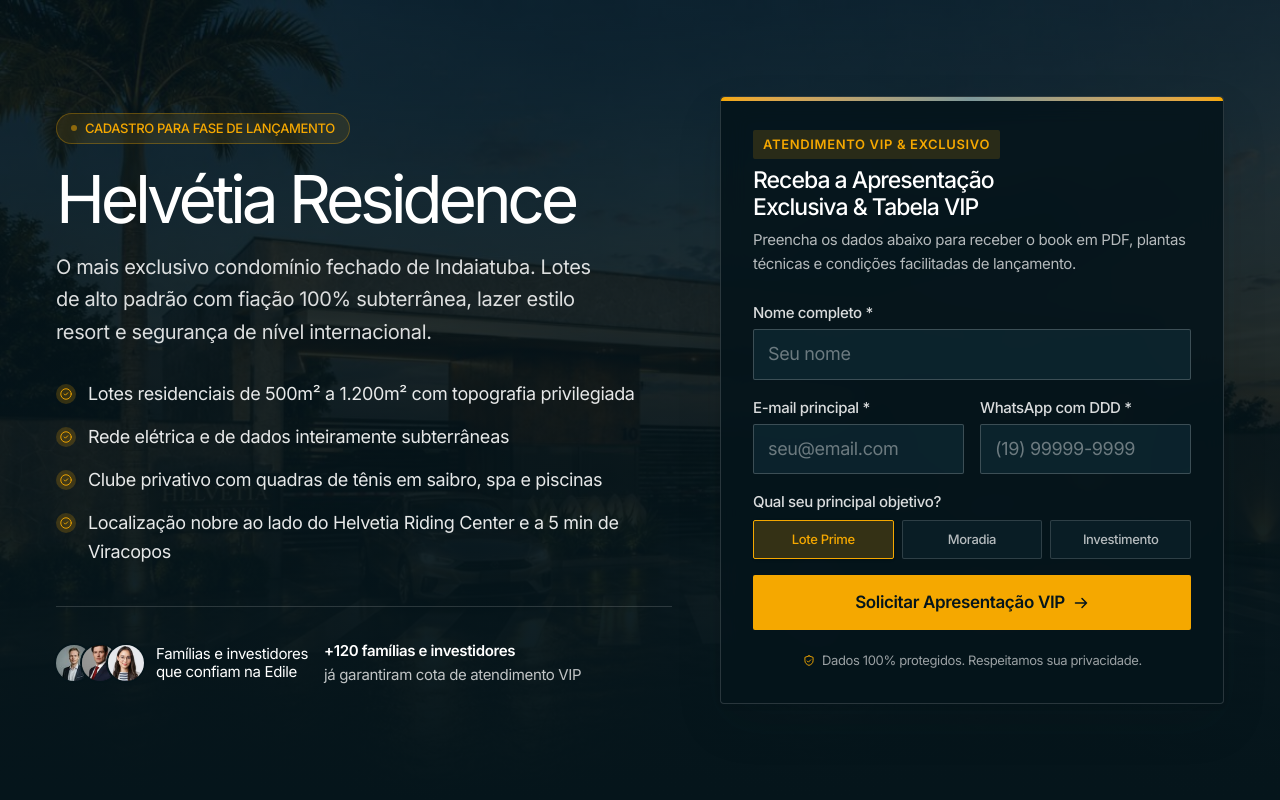
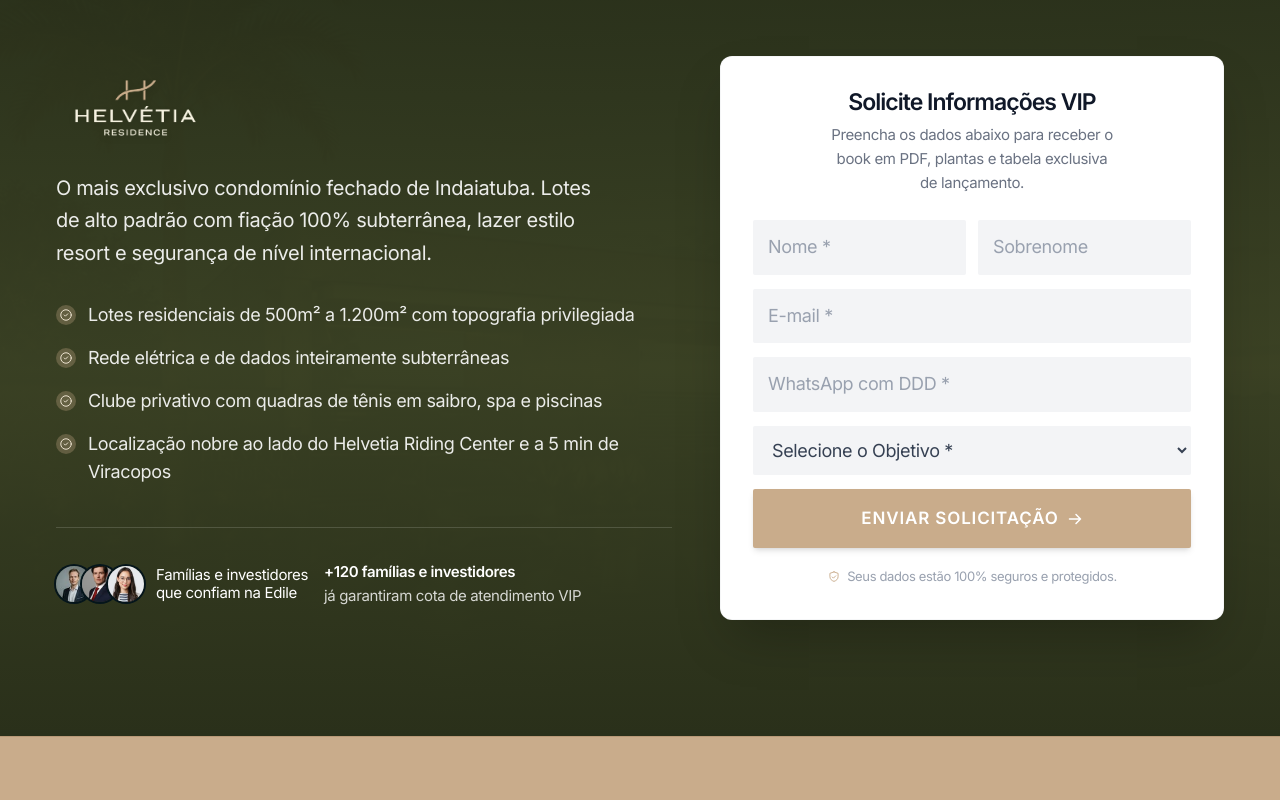
Before and after one commit to edileconstrutora/edile, a Next.js app: page /helvetia-residence in a window 1280 px wide. Shown: the top 800 px of the page. Built offline with nearby package versions, Linux system fonts and the light colour scheme.

Commit message:
feat(helvetia-residence): redesign hero & stats section with logo-hr, white lead form, olive background, and c9ac8b stats bar

```diff
--- a/app/helvetia-residence/page.tsx
+++ b/app/helvetia-residence/page.tsx
@@ -100,10 +100,10 @@
     <>
       <main className="relative overflow-hidden bg-paper">
         {/* =========================================================================
-            HERO SECTION — High-converting template inspired by Danube Dubai Inquiry
+            HERO SECTION — Inspired by Danube Dubai Inquiry reference design
            ========================================================================= */}
-        <section className="relative min-h-[92svh] overflow-hidden bg-petrol-950 pt-16 pb-16 md:pt-24 md:pb-24">
-          {/* Background image & gradient overlays */}
+        <section className="relative min-h-[92svh] overflow-hidden bg-[#3a4124] pt-10 pb-16 md:pt-14 md:pb-24">
+          {/* Background image & gradient overlays matching reference dark olive tone */}
           <Image
             src="/images/edile-hrbg.jpeg"
             alt="Helvétia Residence — Empreendimento Edile"
@@ -111,24 +111,27 @@
             priority
             quality={92}
             sizes="100vw"
-            className="object-cover opacity-35"
+            className="object-cover opacity-25 mix-blend-overlay"
           />
-          <div className="absolute inset-0 bg-gradient-to-t from-petrol-950 via-petrol-950/70 to-petrol-950/40" />
+          <div className="absolute inset-0 bg-gradient-to-t from-[#2a301a] via-[#3a4124]/90 to-[#2a301a]/85" />
 
           <Container className="relative z-10">
             <div className="grid gap-12 lg:grid-cols-[1.1fr_0.9fr] lg:items-center">
-              {/* Left Column: Value Prop & Copy */}
+              {/* Left Column: Official Logo & Copy */}
               <Reveal className="flex flex-col text-paper">
-                <div className="inline-flex items-center gap-2 rounded-full border border-gold/30 bg-gold/10 px-3.5 py-1 text-micro font-medium text-gold backdrop-blur-sm self-start">
-                  <span className="size-1.5 rounded-full bg-gold animate-pulse" />
-                  <span>CADASTRO PARA FASE DE LANÇAMENTO</span>
+                {/* Logotipo Helvétia Residence */}
+                <div className="mb-6">
+                  <Image
+                    src="/images/logo-hr.png"
+                    alt="Helvétia Residence Logo"
+                    width={320}
+                    height={100}
+                    priority
+                    className="h-16 md:h-20 w-auto object-contain drop-shadow-md"
+                  />
                 </div>
 
-                <h1 className="t-display-lg mt-5 font-normal text-balance text-paper leading-[1.08]">
-                  Helvétia Residence
-                </h1>
-
-                <p className="t-body-lg mt-4 text-paper/85 max-w-[560px] leading-relaxed">
+                <p className="t-body-lg text-paper/90 max-w-[560px] leading-relaxed">
                   O mais exclusivo condomínio fechado de Indaiatuba. Lotes de alto padrão com fiação 100% subterrânea, lazer estilo resort e segurança de nível internacional.
                 </p>
 
@@ -141,7 +144,7 @@
                     "Localização nobre ao lado do Helvetia Riding Center e a 5 min de Viracopos",
                   ].map((item, idx) => (
                     <div key={idx} className="flex items-start gap-3">
-                      <div className="mt-1 flex size-5 shrink-0 items-center justify-center rounded-full bg-gold/20 text-gold">
+                      <div className="mt-1 flex size-5 shrink-0 items-center justify-center rounded-full bg-[#c9ac8b]/30 text-[#f5ebd9]">
                         <CheckCircle className="size-3.5" />
                       </div>
                       <span className="t-body text-paper/90">{item}</span>
@@ -152,18 +155,18 @@
                 {/* Social Proof Stack */}
                 <div className="mt-10 pt-8 border-t border-paper/15 flex flex-wrap items-center gap-4">
                   <AvatarStack ring="petrol" />
-                  <div className="text-small text-paper/75">
+                  <div className="text-small text-paper/80">
                     <strong className="text-paper font-semibold block">+120 famílias e investidores</strong>
                     já garantiram cota de atendimento VIP
                   </div>
                 </div>
               </Reveal>
 
-              {/* Right Column: Lead Form */}
+              {/* Right Column: Lead Form (White Box with light grey inputs) */}
               <Reveal delay={0.15} className="w-full">
                 <HelvetiaLeadForm
-                  title="Receba a Apresentação Exclusiva & Tabela VIP"
-                  subtitle="Preencha os dados abaixo para receber o book em PDF, plantas técnicas e condições facilitadas de lançamento."
+                  title="Solicite Informações VIP"
+                  subtitle="Preencha os dados abaixo para receber o book em PDF, plantas e tabela exclusiva de lançamento."
                 />
               </Reveal>
             </div>
@@ -171,30 +174,30 @@
         </section>
 
         {/* =========================================================================
-            STATS & INDICATORS BAR
+            STATS & INDICATORS BAR — Second Scroll with #c9ac8b background
            ========================================================================= */}
-        <section className="border-y border-paper/10 bg-petrol-900 text-paper py-10 md:py-14">
+        <section className="border-y border-[#b89977] bg-[#c9ac8b] text-[#122e39] py-10 md:py-14 shadow-md">
           <Container>
             <div className="grid grid-cols-2 gap-8 md:grid-cols-4">
               <Stat
                 value="500m²"
                 label="Área dos lotes a partir de"
-                tone="light"
+                tone="dark"
               />
               <Stat
                 value="100%"
                 label="Fiação 100% subterrânea"
-                tone="light"
+                tone="dark"
               />
               <Stat
                 value="5 min"
                 label="Do Aeroporto de Viracopos"
-                tone="light"
+                tone="dark"
               />
               <Stat
                 value="24h"
                 label="Segurança & Portaria blindada"
-                tone="light"
+                tone="dark"
               />
             </div>
           </Container>
--- a/components/sections/helvetia-lead-form.tsx
+++ b/components/sections/helvetia-lead-form.tsx
@@ -13,31 +13,33 @@
 
 export function HelvetiaLeadForm({
   className,
-  title = "Receba o Material Exclusivo",
-  subtitle = "Preencha abaixo para receber a tabela de valores atualizada, plantas e o book do empreendimento diretamente no seu WhatsApp.",
+  title = "Solicite Informações VIP",
+  subtitle = "Preencha abaixo para receber o book em PDF, plantas e a tabela de lançamento diretamente no seu WhatsApp.",
   sourceLocation = "Helvetia Residence Landing Page",
 }: HelvetiaLeadFormProps) {
   const [nome, setNome] = useState("");
+  const [sobrenome, setSobrenome] = useState("");
   const [email, setEmail] = useState("");
   const [telefone, setTelefone] = useState("");
-  const [interesse, setInteresse] = useState<"moradia" | "investimento" | "lote">("lote");
+  const [interesse, setInteresse] = useState("lote");
   const [enviado, setEnviado] = useState(false);
   const [carregando, setCarregando] = useState(false);
 
   function handleSubmit(e: React.FormEvent) {
     e.preventDefault();
-    if (!nome || !email || !telefone) return;
+    const nomeCompleto = `${nome} ${sobrenome}`.trim();
+    if (!nomeCompleto || !email || !telefone) return;
 
     setCarregando(true);
-    // Simula envio de lead (pode ser integrado a webhook CRM / API)
     setTimeout(() => {
       setCarregando(false);
       setEnviado(true);
     }, 600);
   }
 
+  const nomeCompleto = `${nome} ${sobrenome}`.trim();
   const whatsappMessage = encodeURIComponent(
-    `Olá! Solicitei o material do Helvétia Residence através do site.\nMeu Nome: ${nome}\nInteresse: ${
+    `Olá! Solicitei o material do Helvétia Residence através do site.\nMeu Nome: ${nomeCompleto}\nInteresse: ${
       interesse === "moradia"
         ? "Construir para Morar"
         : interesse === "investimento"
@@ -49,21 +51,18 @@
   return (
     <div
       className={cn(
-        "relative rounded-sm border border-paper/15 bg-petrol-950/90 p-6 backdrop-blur-md shadow-[var(--shadow-lift)] md:p-8 text-paper",
+        "relative rounded-md bg-white p-6 shadow-2xl md:p-8 text-gray-900 border border-gray-100/80",
         className
       )}
     >
-      {/* Decorative accent top bar */}
-      <div className="absolute top-0 inset-x-0 h-1 bg-gradient-to-r from-gold via-sage-400 to-gold rounded-t-sm" />
-
       {enviado ? (
         <div className="flex flex-col items-center justify-center text-center py-6 animate-fadeIn">
-          <div className="flex size-14 items-center justify-center rounded-full bg-gold/20 text-gold mb-4">
+          <div className="flex size-14 items-center justify-center rounded-full bg-[#c9ac8b]/20 text-[#a88764] mb-4">
             <CheckCircle className="size-8" />
           </div>
-          <h3 className="t-h4 text-paper font-medium">Solicitação Recebida!</h3>
-          <p className="t-body mt-2 text-paper/80 max-w-sm">
-            Obrigado, <strong className="text-paper">{nome}</strong>! Nossa equipe de atendimento VIP já está separando o material exclusivo para você.
+          <h3 className="t-h4 text-gray-900 font-semibold">Solicitação Recebida!</h3>
+          <p className="t-body mt-2 text-gray-600 max-w-sm">
+            Obrigado, <strong className="text-gray-900">{nomeCompleto}</strong>! Nossa equipe VIP já está enviando o material completo para você.
           </p>
 
           <div className="mt-6 w-full space-y-3">
@@ -81,10 +80,11 @@
               onClick={() => {
                 setEnviado(false);
                 setNome("");
+                setSobrenome("");
                 setEmail("");
                 setTelefone("");
               }}
-              className="text-small text-paper/60 hover:text-paper underline underline-offset-4 transition-colors"
+              className="text-small text-gray-500 hover:text-gray-900 underline underline-offset-4 transition-colors"
             >
               Enviar outra solicitação
             </button>
@@ -92,101 +92,86 @@
         </div>
       ) : (
         <div>
-          <div className="mb-6">
-            <span className="inline-block rounded-xs bg-gold/15 px-2.5 py-1 text-micro font-semibold uppercase tracking-wider text-gold">
-              Atendimento VIP & Exclusivo
-            </span>
-            <h3 className="t-h4 mt-2 text-paper text-balance">{title}</h3>
-            <p className="t-small mt-1.5 text-paper/70 leading-relaxed">{subtitle}</p>
+          <div className="mb-6 text-center">
+            <h3 className="t-h4 text-gray-900 font-semibold text-balance">{title}</h3>
+            <p className="t-small mt-1.5 text-gray-500 leading-relaxed max-w-xs mx-auto">{subtitle}</p>
           </div>
 
-          <form onSubmit={handleSubmit} className="space-y-4">
+          <form onSubmit={handleSubmit} className="space-y-3.5">
+            <div className="grid gap-3 sm:grid-cols-2">
               <div>
-              <label htmlFor="nome" className="block text-small font-medium text-paper/85 mb-1">
-                Nome completo *
-              </label>
                 <input
                   id="nome"
                   type="text"
                   required
                   value={nome}
                   onChange={(e) => setNome(e.target.value)}
-                placeholder="Seu nome"
-                className="w-full rounded-xs border border-paper/20 bg-petrol-900/60 px-3.5 py-2.5 text-body text-paper placeholder:text-paper/40 focus:border-gold focus:outline-none focus:ring-1 focus:ring-gold transition-colors"
+                  placeholder="Nome *"
+                  className="w-full rounded-xs bg-[#f3f4f6] px-3.5 py-3 text-body text-gray-900 placeholder:text-gray-400 border border-transparent focus:border-[#c9ac8b] focus:bg-white focus:outline-none focus:ring-1 focus:ring-[#c9ac8b] transition-all"
                 />
               </div>
+              <div>
+                <input
+                  id="sobrenome"
+                  type="text"
+                  value={sobrenome}
+                  onChange={(e) => setSobrenome(e.target.value)}
+                  placeholder="Sobrenome"
+                  className="w-full rounded-xs bg-[#f3f4f6] px-3.5 py-3 text-body text-gray-900 placeholder:text-gray-400 border border-transparent focus:border-[#c9ac8b] focus:bg-white focus:outline-none focus:ring-1 focus:ring-[#c9ac8b] transition-all"
+                />
+              </div>
+            </div>
 
-            <div className="grid gap-4 sm:grid-cols-2">
             <div>
-                <label htmlFor="email" className="block text-small font-medium text-paper/85 mb-1">
-                  E-mail principal *
-                </label>
               <input
                 id="email"
                 type="email"
                 required
                 value={email}
                 onChange={(e) => setEmail(e.target.value)}
-                  placeholder="seu@email.com"
-                  className="w-full rounded-xs border border-paper/20 bg-petrol-900/60 px-3.5 py-2.5 text-body text-paper placeholder:text-paper/40 focus:border-gold focus:outline-none focus:ring-1 focus:ring-gold transition-colors"
+                placeholder="E-mail *"
+                className="w-full rounded-xs bg-[#f3f4f6] px-3.5 py-3 text-body text-gray-900 placeholder:text-gray-400 border border-transparent focus:border-[#c9ac8b] focus:bg-white focus:outline-none focus:ring-1 focus:ring-[#c9ac8b] transition-all"
               />
             </div>
 
             <div>
-                <label htmlFor="telefone" className="block text-small font-medium text-paper/85 mb-1">
-                  WhatsApp com DDD *
-                </label>
               <input
                 id="telefone"
                 type="tel"
                 required
                 value={telefone}
                 onChange={(e) => setTelefone(e.target.value)}
-                  placeholder="(19) 99999-9999"
-                  className="w-full rounded-xs border border-paper/20 bg-petrol-900/60 px-3.5 py-2.5 text-body text-paper placeholder:text-paper/40 focus:border-gold focus:outline-none focus:ring-1 focus:ring-gold transition-colors"
+                placeholder="WhatsApp com DDD *"
+                className="w-full rounded-xs bg-[#f3f4f6] px-3.5 py-3 text-body text-gray-900 placeholder:text-gray-400 border border-transparent focus:border-[#c9ac8b] focus:bg-white focus:outline-none focus:ring-1 focus:ring-[#c9ac8b] transition-all"
               />
-              </div>
             </div>
 
             <div>
-              <label className="block text-small font-medium text-paper/85 mb-1.5">
-                Qual seu principal objetivo?
-              </label>
-              <div className="grid grid-cols-3 gap-2">
-                {[
-                  { id: "lote", label: "Lote Prime" },
-                  { id: "moradia", label: "Moradia" },
-                  { id: "investimento", label: "Investimento" },
-                ].map((opt) => (
-                  <button
-                    key={opt.id}
-                    type="button"
-                    onClick={() => setInteresse(opt.id as any)}
-                    className={cn(
-                      "rounded-xs border py-2 text-micro font-medium transition-all text-center",
-                      interesse === opt.id
-                        ? "border-gold bg-gold/20 text-gold shadow-sm"
-                        : "border-paper/15 bg-petrol-900/40 text-paper/70 hover:border-paper/40 hover:text-paper"
-                    )}
+              <select
+                id="interesse"
+                value={interesse}
+                onChange={(e) => setInteresse(e.target.value)}
+                className="w-full rounded-xs bg-[#f3f4f6] px-3.5 py-3 text-body text-gray-700 border border-transparent focus:border-[#c9ac8b] focus:bg-white focus:outline-none focus:ring-1 focus:ring-[#c9ac8b] transition-all"
               >
-                    {opt.label}
-                  </button>
-                ))}
-              </div>
+                <option value="lote">Selecione o Objetivo *</option>
+                <option value="lote">Lote Residencial Prime (500m² - 1.200m²)</option>
+                <option value="moradia">Construção para Morar</option>
+                <option value="investimento">Investimento Patrimonial</option>
+              </select>
             </div>
 
             <button
               type="submit"
               disabled={carregando}
-              className="group flex w-full items-center justify-center gap-2 rounded-xs bg-gold px-5 py-3.5 text-lead font-semibold text-petrol-950 transition-all duration-300 hover:bg-gold-bright active:scale-[0.99] disabled:opacity-50"
+              className="mt-2 group flex w-full items-center justify-center gap-2 rounded-xs bg-[#c9ac8b] hover:bg-[#b89977] px-5 py-4 text-lead font-semibold text-white uppercase tracking-wider transition-all duration-300 active:scale-[0.99] disabled:opacity-50 shadow-md"
             >
-              <span>{carregando ? "Processando..." : "Solicitar Apresentação VIP"}</span>
+              <span>{carregando ? "Processando..." : "ENVIAR SOLICITAÇÃO"}</span>
               <ArrowRight className="size-4 transition-transform group-hover:translate-x-1" />
             </button>
 
-            <div className="flex items-center justify-center gap-1.5 text-micro text-paper/60 pt-1">
-              <ShieldCheck className="size-3.5 text-gold shrink-0" />
-              <span>Dados 100% protegidos. Respeitamos sua privacidade.</span>
+            <div className="flex items-center justify-center gap-1.5 text-micro text-gray-400 pt-1">
+              <ShieldCheck className="size-3.5 text-[#c9ac8b] shrink-0" />
+              <span>Seus dados estão 100% seguros e protegidos.</span>
             </div>
           </form>
         </div>
```
Also changed, not shown: public/images/logo-hr.png (added). Lines whose indentation alone changed are shown as unchanged.
